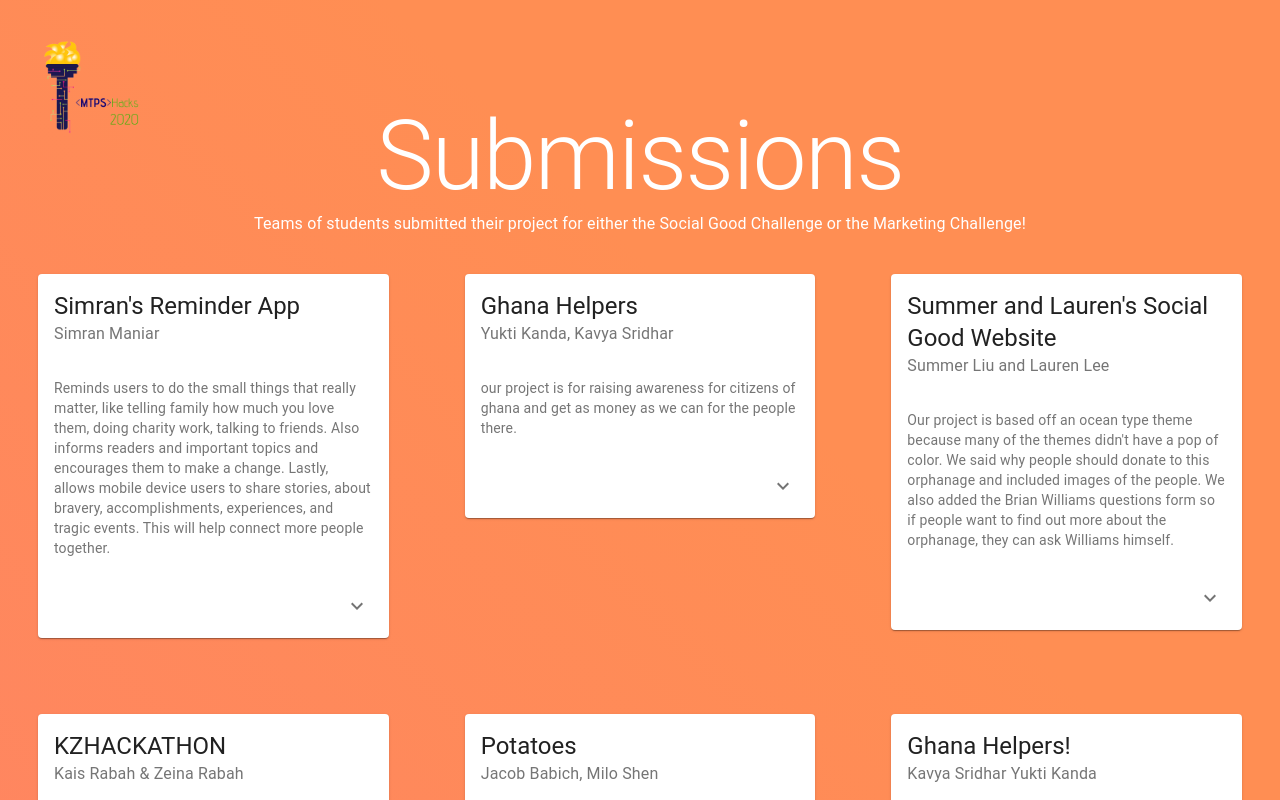
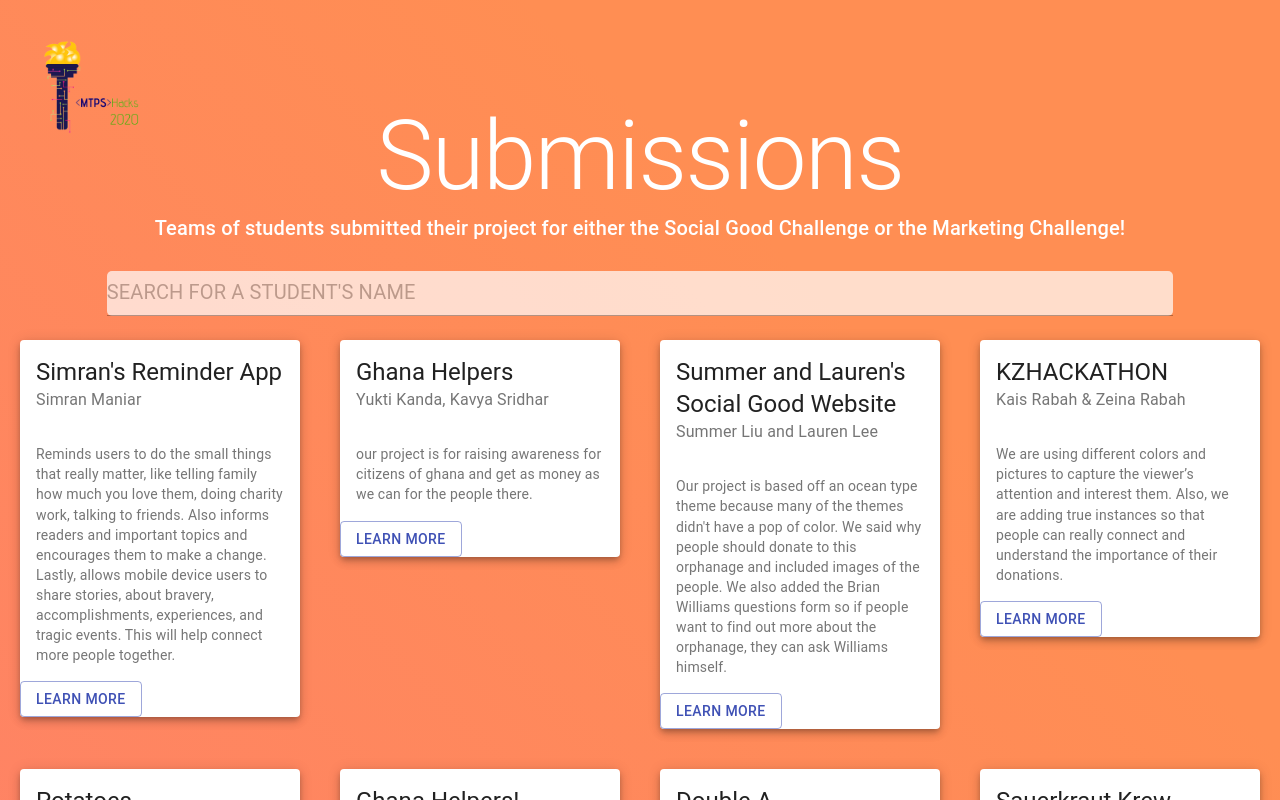
Before and after one commit to srnazng/digitalportfolio, a React (Create React App) app: page /Submissions in a window 1280 px wide. Shown: the top 800 px of the page. Built offline with nearby package versions, Linux system fonts and the light colour scheme.

Commit message:
Ria Updates Submissions

```diff
--- a/src/Card.js
+++ b/src/Card.js
@@ -1,130 +1,159 @@
-import React from 'react';
-import { makeStyles } from '@material-ui/core/styles';
-import clsx from 'clsx';
-import Card from '@material-ui/core/Card';
-import CardHeader from '@material-ui/core/CardHeader';
-import CardMedia from '@material-ui/core/CardMedia';
-import CardContent from '@material-ui/core/CardContent';
-import CardActions from '@material-ui/core/CardActions';
-import Collapse from '@material-ui/core/Collapse';
-import IconButton from '@material-ui/core/IconButton';
-import Typography from '@material-ui/core/Typography';
-import ExpandMoreIcon from '@material-ui/icons/ExpandMore';
-import Link from '@material-ui/core/Link';
-import SummerLauren from './projectMedia/SummerLauren.mp4';
-import ReactPlayer from 'react-player';
+import React from "react";
+import { makeStyles } from "@material-ui/core/styles";
+import { withStyles } from "@material-ui/core/styles";
+import clsx from "clsx";
+import Card from "@material-ui/core/Card";
+import Paper from "@material-ui/core/Paper";
+import CardHeader from "@material-ui/core/CardHeader";
+import CardMedia from "@material-ui/core/CardMedia";
+import CardContent from "@material-ui/core/CardContent";
+import CardActions from "@material-ui/core/CardActions";
+import Collapse from "@material-ui/core/Collapse";
+import IconButton from "@material-ui/core/IconButton";
+import Typography from "@material-ui/core/Typography";
+import { red } from "@material-ui/core/colors";
+import ExpandMoreIcon from "@material-ui/icons/ExpandMore";
+import Link from "@material-ui/core/Link";
+import SummerLauren from "./projectMedia/SummerLauren.mp4";
+import ReactPlayer from "react-player";
+import Button from "@material-ui/core/Button";
+import Dialog from "@material-ui/core/Dialog";
+import MuiDialogTitle from "@material-ui/core/DialogTitle";
+import MuiDialogContent from "@material-ui/core/DialogContent";
+import MuiDialogActions from "@material-ui/core/DialogActions";
+import CloseIcon from "@material-ui/icons/Close";
 
 const useStyles = makeStyles((theme) => ({
   root: {
-    margin: "30px",
+    margin: "10px",
+    transitionDuration: "0.3s",
+    display: "flex",
+    justifyContent: "space-between",
+    flexDirection: "column",
+    height: "100%",
+  },
+  media: {
+    height: 0,
+    paddingTop: "56.25%", // 16:9
   },
   expand: {
-    transform: 'rotate(0deg)',
-    marginLeft: 'auto',
-    transition: theme.transitions.create('transform', {
+    transform: "rotate(0deg)",
+    marginLeft: "auto",
+    transition: theme.transitions.create("transform", {
       duration: theme.transitions.duration.shortest,
     }),
   },
   expandOpen: {
-    transform: 'rotate(180deg)',
-    height: 1,
+    transform: "rotate(180deg)",
   },
   media: {
     marginTop: "0px",
     paddingTop: "0px",
     contentAlign: "center",
     justify: "center",
-  }
+  },
+  closeButton: {
+    position: "absolute",
+    right: theme.spacing(1),
+    top: theme.spacing(1),
+    color: theme.palette.grey[500],
+  },
 }));
 
-export default function SubmissionCard(props) {
-  const classes = useStyles();
-  const [expanded, setExpanded] = React.useState(false);
-  const preventDefault = (event) => event.preventDefault();
+const DialogTitle = withStyles(useStyles)((props) => {
+  const { children, classes, onClose, ...other } = props;
+  return (
+    <MuiDialogTitle disableTypography className={classes.root} {...other}>
+      <Typography variant="h6">{children}</Typography>
+      {onClose ? (
+        <IconButton
+          aria-label="close"
+          className={classes.closeButton}
+          onClick={onClose}
+        >
+          <CloseIcon />
+        </IconButton>
+      ) : null}
+    </MuiDialogTitle>
+  );
+});
 
-  const handleExpandClick = () => {
-    setExpanded(!expanded);
+const DialogContent = withStyles((theme) => ({
+  root: {
+    padding: theme.spacing(2),
+  },
+}))(MuiDialogContent);
+
+const DialogActions = withStyles((theme) => ({
+  root: {
+    margin: 0,
+    padding: theme.spacing(1),
+  },
+}))(MuiDialogActions);
+
+export default function CustomizedDialogs(props) {
+  const [open, setOpen] = React.useState(false);
+
+  const handleClickOpen = () => {
+    setOpen(true);
+  };
+  const handleClose = () => {
+    setOpen(false);
   };
 
-  function showMedia(url) {
-    console.log(url);
   return (
-      <div width={1} className={classes.media}>
-        <ReactPlayer
-          url={SummerLauren}
-          playing
-          width="400px"
-          justify="center"
-        />
-      </div>
-    );
-  }
-
-  return (
-    <Card className={classes.root}>
+    <div>
+      <Paper
+        elevation={5}
+        margin={10}
+        transitionDuration="0.3s"
+        display="flex"
+        justifyContent="space-between"
+        flexDirection="column"
+        height={100}
+        width={100}
+      >
         <CardHeader title={props.projectName} subheader={props.memberNames} />
         <CardContent>
-        {props.projectName == "BruhSummer and Lauren's Social Good Website"
-          ? showMedia("SummerLauren")
-          : ""}
           <Typography variant="body2" color="textSecondary" component="p">
             {props.description}
           </Typography>
         </CardContent>
-      <CardActions disableSpacing>
-        <IconButton
-          className={clsx(classes.expand, {
-            [classes.expandOpen]: expanded,
-          })}
-          onClick={handleExpandClick}
-          aria-expanded={expanded}
-          aria-label="show more"
+        <Button variant="outlined" color="primary" onClick={handleClickOpen}>
+          Learn More
+        </Button>
+        <Dialog
+          onClose={handleClose}
+          aria-labelledby="customized-dialog-title"
+          open={open}
         >
-          <ExpandMoreIcon />
-        </IconButton>
-      </CardActions>
-      <Collapse in={expanded} timeout="auto" unmountOnExit>
-        <CardContent>
-          <Typography>What inspired your project idea?</Typography>
-          <Typography variant="body2" color="textSecondary" component="p">
-            {props.inspiration}
-            <br />
-            <br />
+          <DialogTitle id="customized-dialog-title" onClose={handleClose}>
+            Modal title
+          </DialogTitle>
+          <DialogContent dividers>
+            <Typography gutterBottom>
+              Cras mattis consectetur purus sit amet fermentum. Cras justo odio,
+              dapibus ac facilisis in, egestas eget quam. Morbi leo risus, porta
+              ac consectetur ac, vestibulum at eros.
             </Typography>
-          <Typography>What challenges did your team run into?</Typography>
-          <Typography variant="body2" color="textSecondary" component="p">
-            {props.challenges}
-            <br />
-            <br />
+            <Typography gutterBottom>
+              Praesent commodo cursus magna, vel scelerisque nisl consectetur
+              et. Vivamus sagittis lacus vel augue laoreet rutrum faucibus dolor
+              auctor.
             </Typography>
-          <Typography>What accompmlishments are you proud of?</Typography>
-          <Typography variant="body2" color="textSecondary" component="p">
-            {props.accomplishments}
-            <br />
-            <br />
+            <Typography gutterBottom>
+              Aenean lacinia bibendum nulla sed consectetur. Praesent commodo
+              cursus magna, vel scelerisque nisl consectetur et. Donec sed odio
+              dui. Donec ullamcorper nulla non metus auctor fringilla.
             </Typography>
-          <Typography>What did you learn?</Typography>
-          <Typography variant="body2" color="textSecondary" component="p">
-            {props.learn}
-            <br />
-            <br />
-          </Typography>
-          <Typography>
-            What are the next steps for you and your team?
-          </Typography>
-          <Typography variant="body2" color="textSecondary" component="p">
-            {props.nextSteps}
-            <br />
-            <br />
-          </Typography>
-          <Typography>Links</Typography>
-          <Typography variant="body2" color="textSecondary" component="p">
-            <Link href={props.link1}>{props.link1}</Link>
-            <br />
-            <Link href={props.link2}>{props.link2}</Link>
-          </Typography>
-        </CardContent>
-      </Collapse>
-    </Card>
+          </DialogContent>
+          <DialogActions>
+            <Button autoFocus onClick={handleClose} color="primary">
+              Save changes
+            </Button>
+          </DialogActions>
+        </Dialog>
+      </Paper>
+    </div>
   );
 }
--- a/src/Main.js
+++ b/src/Main.js
@@ -56,6 +56,7 @@ const useStyles = makeStyles({
   },
   button: {
     color: "white",
+    fontSize: "20px"
   },
 });
 
--- a/src/SubmissionList.js
+++ b/src/SubmissionList.js
@@ -3,6 +3,8 @@ import SubmissionCard from "./Card.js";
 import data from "./csvjson.json";
 import { makeStyles } from "@material-ui/core/styles";
 import { Grid, withTheme } from "@material-ui/core";
+import { TextField } from "@material-ui/core";
+import { borders } from "@material-ui/system";
 
 function SubmissionList() {
   const useStyles = makeStyles((Theme) => ({
@@ -10,13 +12,59 @@ function SubmissionList() {
       width: "100%",
       margin: "0px",
     },
+    root: {
+      background: "white",
+      opacity: "70%",
+      fontSize: 22,
+      display: "flex",
+      flexDirection: "row",
+      justifyContent: "center",
+      height: "45px",
+      borderRadius: "5px",
+    },
   }));
 
   const classes = useStyles();
+  const [searchTerm, setSearchTerm] = React.useState("");
+  const [searchResults, setSearchResults] = React.useState([]);
+  const handleChange = (event) => {
+    setSearchTerm(event.target.value);
+  };
+  React.useEffect(() => {
+    const results = data.filter((data) =>
+      data.memberNames.toLowerCase().includes(searchTerm)
+    );
+    setSearchResults(results);
+  }, [searchTerm]);
 
-  const Data = data.map((data) => {
   return (
-      <Grid item xs={4}>
+    <div>
+      <Grid
+        container
+        spacing={5}
+        className={classes.grid}
+        alignItems="stretch"
+        direction="row"
+        justify="center"
+      >
+        <Grid xs={10}>
+          <form noValidate autoComplete="off">
+            <TextField
+              className={classes.root}
+              type="text"
+              fullWidth
+              placeholder="SEARCH FOR A STUDENT'S NAME"
+              value={searchTerm}
+              onChange={handleChange}
+              margin="dense"
+              inputProps={{ style: { fontSize: 20 } }} // font size of input text
+              InputLabelProps={{ style: { fontSize: 20 } }} // font size of input label
+            />
+          </form>
+        </Grid>
+        {searchResults.map((data) => {
+          return (
+            <Grid item xs={3} direction="row" justify="center">
               <SubmissionCard
                 key={data.email}
                 projectName={data.teamName}
@@ -32,18 +80,9 @@ function SubmissionList() {
               />
             </Grid>
           );
-  });
-
-  return (
-    <Grid
-      container
-      spacing={2}
-      className={classes.grid}
-      alignItems="stretch"
-      direction="row"
-    >
-      {Data}
+        })}
       </Grid>
+    </div>
   );
 }
 
--- a/src/Submissions.js
+++ b/src/Submissions.js
@@ -7,6 +7,7 @@ import { makeStyles } from "@material-ui/core/styles";
 import IconButton from "@material-ui/core/IconButton";
 import MTPSLogo from "./MTPSLogo.png";
 import { Grid } from "@material-ui/core";
+import { Paper } from "@material-ui/core";
 import SubmissionList from "./SubmissionList";
 
 const useStyles = makeStyles({
@@ -33,6 +34,7 @@ const useStyles = makeStyles({
   text: {
     alignItems: "center",
     textAlign: "center",
+    paddingBottom: "2%",
   },
   button: {
     color: "white",
@@ -55,18 +57,16 @@ function Submissions() {
           className={classes.image}
         />
       </IconButton>
-      <Grid>
       <Grid item xs="12" spacing="1">
         <Typography variant="h1" className={classes.heading}>
           Submissions
         </Typography>
       </Grid>
       <Grid item xs="12">
-          <Typography variant="body1" justify="center" className={classes.text}>
+        <Typography variant="h6" justify="center" className={classes.text}>
           Teams of students submitted their project for either the Social Good
           Challenge or the Marketing Challenge!
         </Typography>
-        </Grid>
       </Grid>
       <SubmissionList />
     </div>
```
Also changed, not shown: 1 other file (tests, documents, lock files or other folders). Lines whose indentation alone changed are shown as unchanged.
